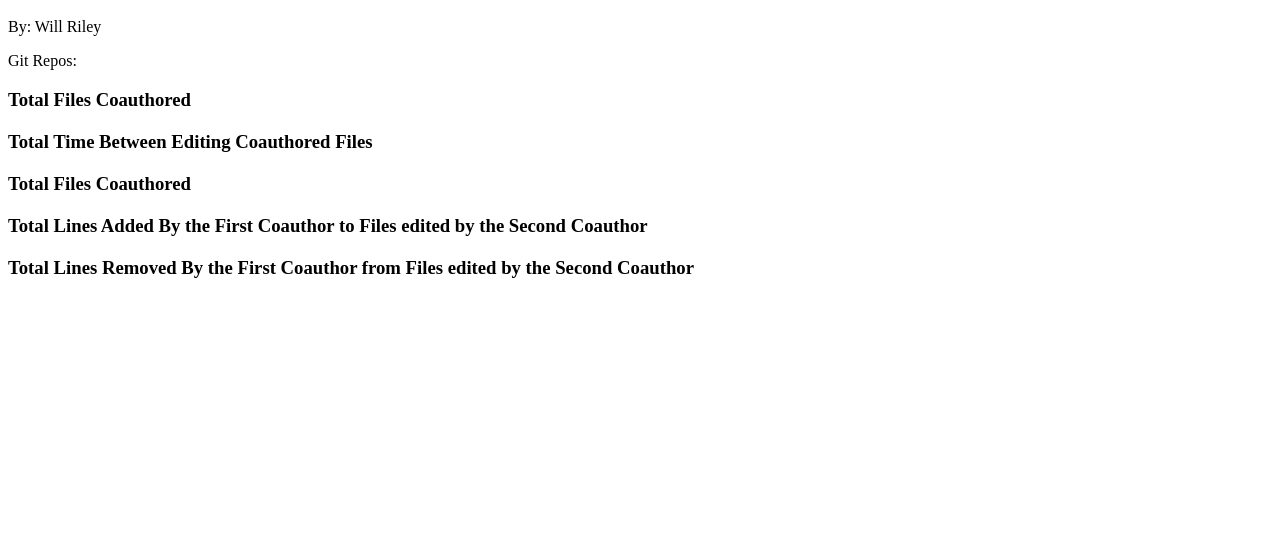
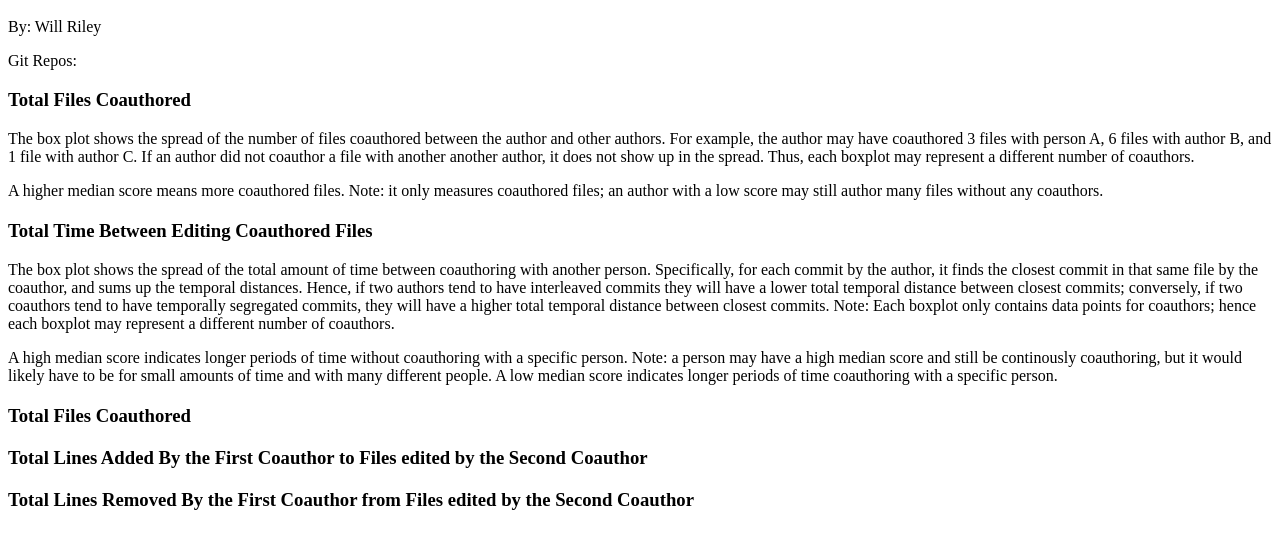
Before and after one commit to willynilly/gitcollab, a website: page index.html in a window 1280 px wide. Shown: the part 48-596 px from the top of the page. Drawn offline with Linux system fonts and the light colour scheme; a script that the page names is missing.

Commit message:
Adds some captions to explain how to interpret the boxplots.

```diff
--- a/index.html
+++ b/index.html
@@ -25,11 +25,15 @@
 
   <div class="statChart">
   <h3>Total Files Coauthored</h3>
+  <p>The box plot shows the spread of the number of files coauthored between the author and other authors.  For example, the author may have coauthored 3 files with person A, 6 files with author B, and 1 file with author C.  If an author did not coauthor a file with another another author, it does not show up in the spread.  Thus, each boxplot may represent a different number of coauthors.</p>
+  <p>A higher median score means more coauthored files.  Note: it only measures coauthored files; an author with a low score may still author many files without any coauthors.</p>
   <div id="totalFilesBoxPlotChart" style=""></div>
   </div>
 
   <div class="statChart">
   <h3>Total Time Between Editing Coauthored Files</h3>
+  <p>The box plot shows the spread of the total amount of time between coauthoring with another person.  Specifically, for each commit by the author, it finds the closest commit in that same file by the coauthor, and sums up the temporal distances.  Hence, if two authors tend to have interleaved commits they will have a lower total temporal distance between closest commits; conversely, if two coauthors tend to have temporally segregated commits, they will have a higher total temporal distance between closest commits. Note: Each boxplot only contains data points for coauthors; hence each boxplot may represent a different number of coauthors.</p>
+  <p>A high median score indicates longer periods of time without coauthoring with a specific person.  Note: a person may have a high median score and still be continously coauthoring, but it would likely have to be for small amounts of time and with many different people.  A low median score indicates longer periods of time coauthoring with a specific person.</p>
   <div id="totalTimeGapsBoxPlotChart" style=""></div>
   </div>
 
```
